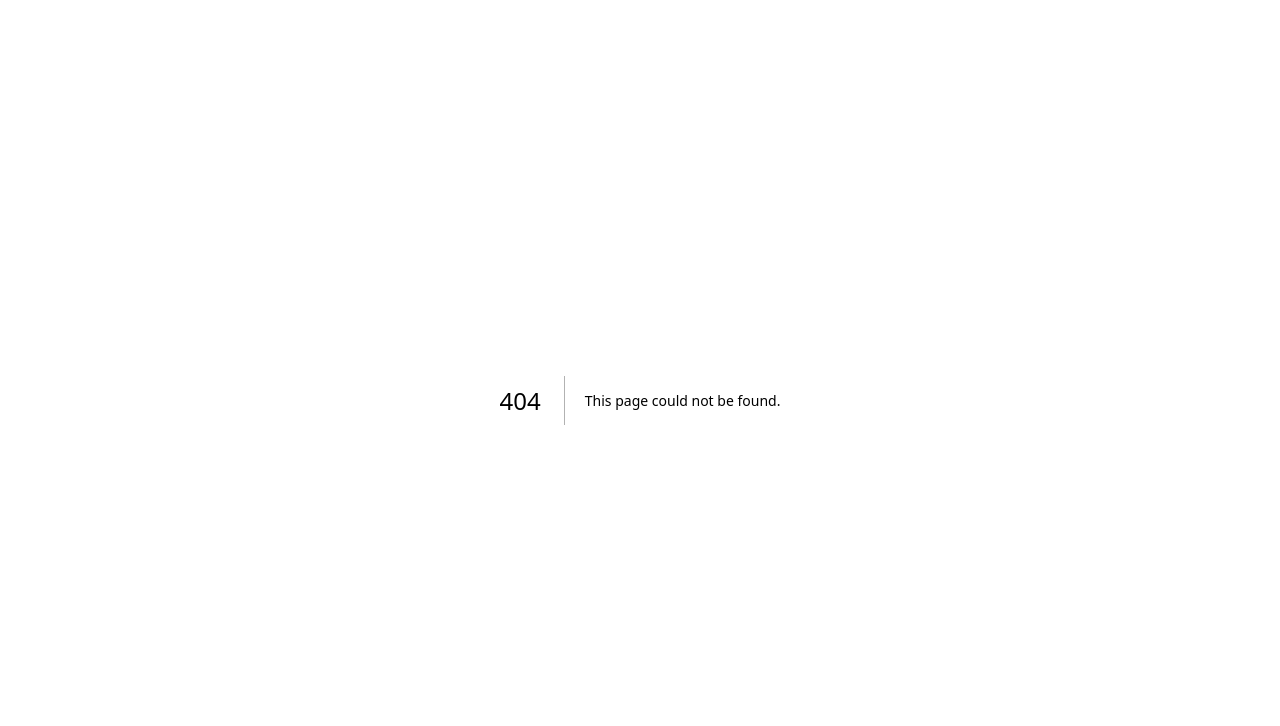
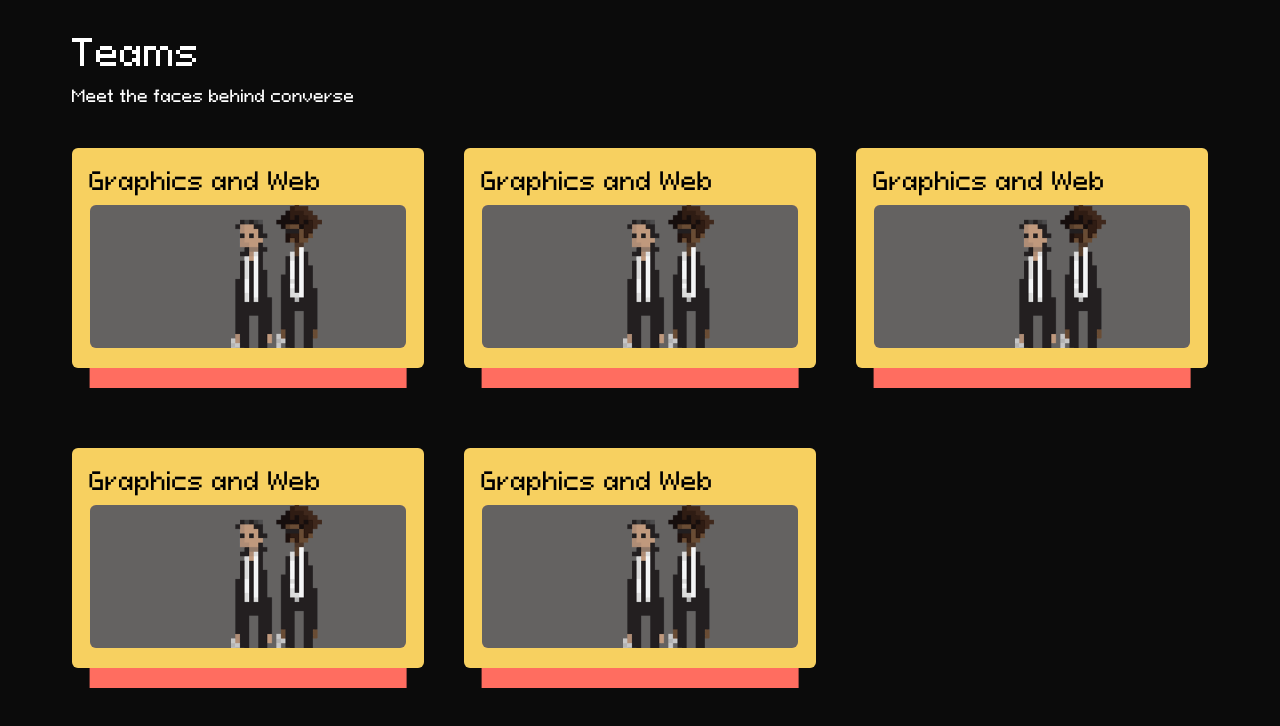
Before and after one commit to scet-converse/converse2k23, a Next.js app: page /teams in a window 1280 px wide. Before the commit this address had no page. Shown: the top 726 px of the page. Built offline with nearby package versions, Linux system fonts and the light colour scheme.

Commit message:
Create base teams page

```diff
--- a/src/app/globals.css
+++ b/src/app/globals.css
@@ -53,6 +53,22 @@ body {
     -8px 8px 0px #e20202;
 }
 
+:hover.bounce {
+  animation: bounce 1s infinite;
+}
+
+@keyframes bounce {
+  0%,
+  100% {
+    transform: translateY(0);
+    animation-timing-function: ease;
+  }
+  50% {
+    transform: translateY(-3%);
+    animation-timing-function: linear;
+  }
+}
+
 /* keyframe */
 @keyframes marquee {
   0% {
--- /dev/null
+++ b/src/app/teams/page.tsx
@@ -0,0 +1,20 @@
+import Cassette from '@/components/Cassette';
+import React from 'react';
+
+function TeamsPage() {
+  return (
+    <div className="flex flex-col w-full min-h-screen max-h-screen p-8 max-w-[1200px] mx-auto my-0">
+      <h1 className="text-4xl mb-3">Teams</h1>
+      <p>Meet the faces behind converse</p>
+      <div className="grid grid-cols-1 md:grid-cols-3 gap-16 md:gap-x-10 md:gap-y-5 py-10 flex-grow overflow-scroll">
+        <Cassette />
+        <Cassette />
+        <Cassette />
+        <Cassette />
+        <Cassette />
+      </div>
+    </div>
+  );
+}
+
+export default TeamsPage;
--- /dev/null
+++ b/src/components/Cassette.tsx
@@ -0,0 +1,32 @@
+import Image from 'next/image';
+import React from 'react';
+
+function Cassette({ title = 'Graphics and Web' }: any) {
+  return (
+    <div className={styles.body}>
+      <div className={styles.label}>
+        <Image
+          src={'/pulp_fiction.gif'}
+          alt="cassette_banner"
+          fill
+          objectFit="cover"
+          className="rounded-md object-center"
+        />
+      </div>
+      <h3 className="self-start text-2xl mb-2 text-black">{title}</h3>
+
+      {/* <div className={styles.pin2}></div> */}
+      <div className={styles.pin1}></div>
+    </div>
+  );
+}
+
+const styles = {
+  body: `w-full aspect-[16/10] px-[5%] bg-[#F7D060] rounded-md relative \
+  flex flex-col-reverse items-center bounce cursor-pointer`,
+  label: 'w-full h-[65%] mb-5 bg-orange-300 rounded-md relative',
+  pin1: 'w-[90%] h-5 absolute top-[100%] left-[50%] translate-x-[-50%] z-[-1] hover:z-[-1] bg-[#FF6D60]',
+  pin2: 'w-[90%] h-6 absolute top-[100%] left-[51%] translate-x-[-50%] z-[-1] hover:z-[-1] bg-green-300',
+};
+
+export default Cassette;
```
Also changed, not shown: public/pulp_fiction.gif (added).
